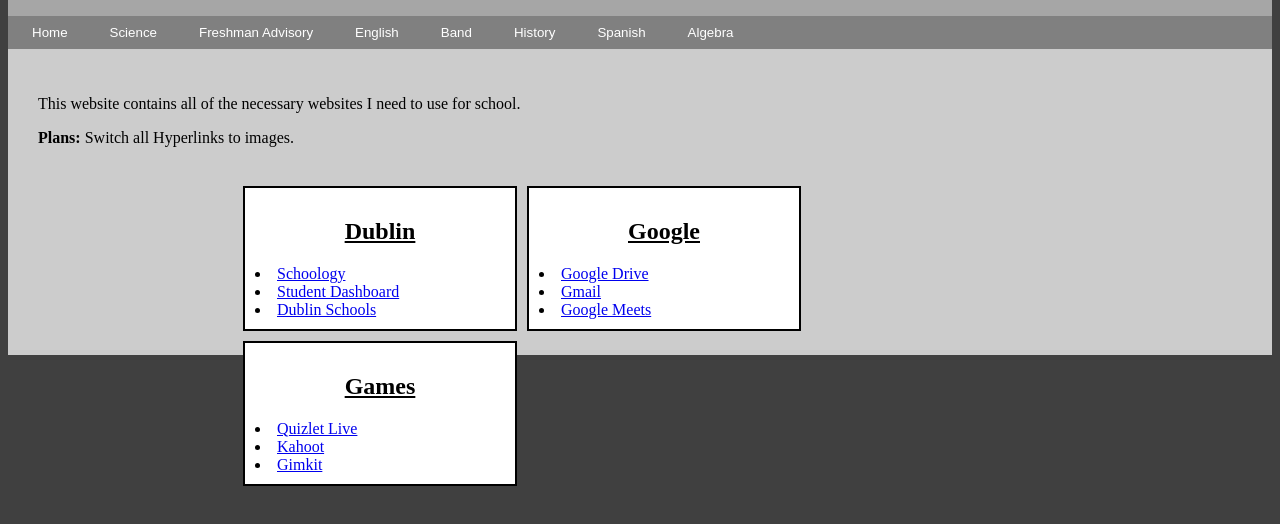
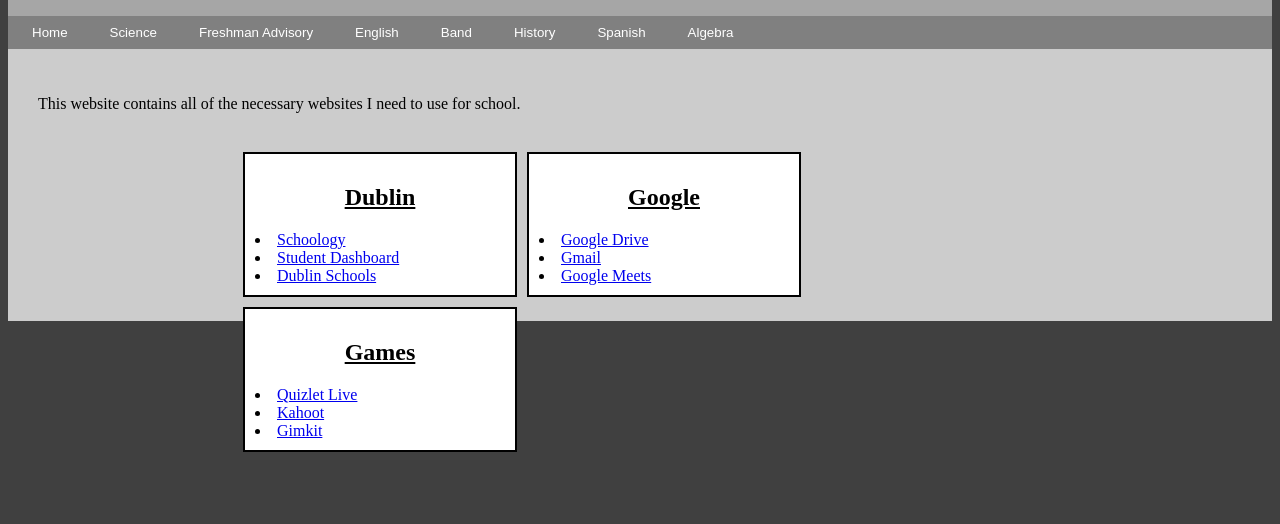
Before and after one commit to AL-SCHOOL/School-Websites, a plain HTML site: page index.html in a window 1280 px wide. Shown: the part 102-626 px from the top of the page. Drawn offline with Linux system fonts and the light colour scheme.

Commit message:
Update index.html

```diff
--- a/index.html
+++ b/index.html
@@ -24,7 +24,6 @@
 
 <aside>
   <p>This website contains all of the necessary websites I need to use for school.</p>
-  <p><b>Plans:</b> Switch all Hyperlinks to images.</p>
   <br>
   <div class="home-align">
     <div class="websites">
```
